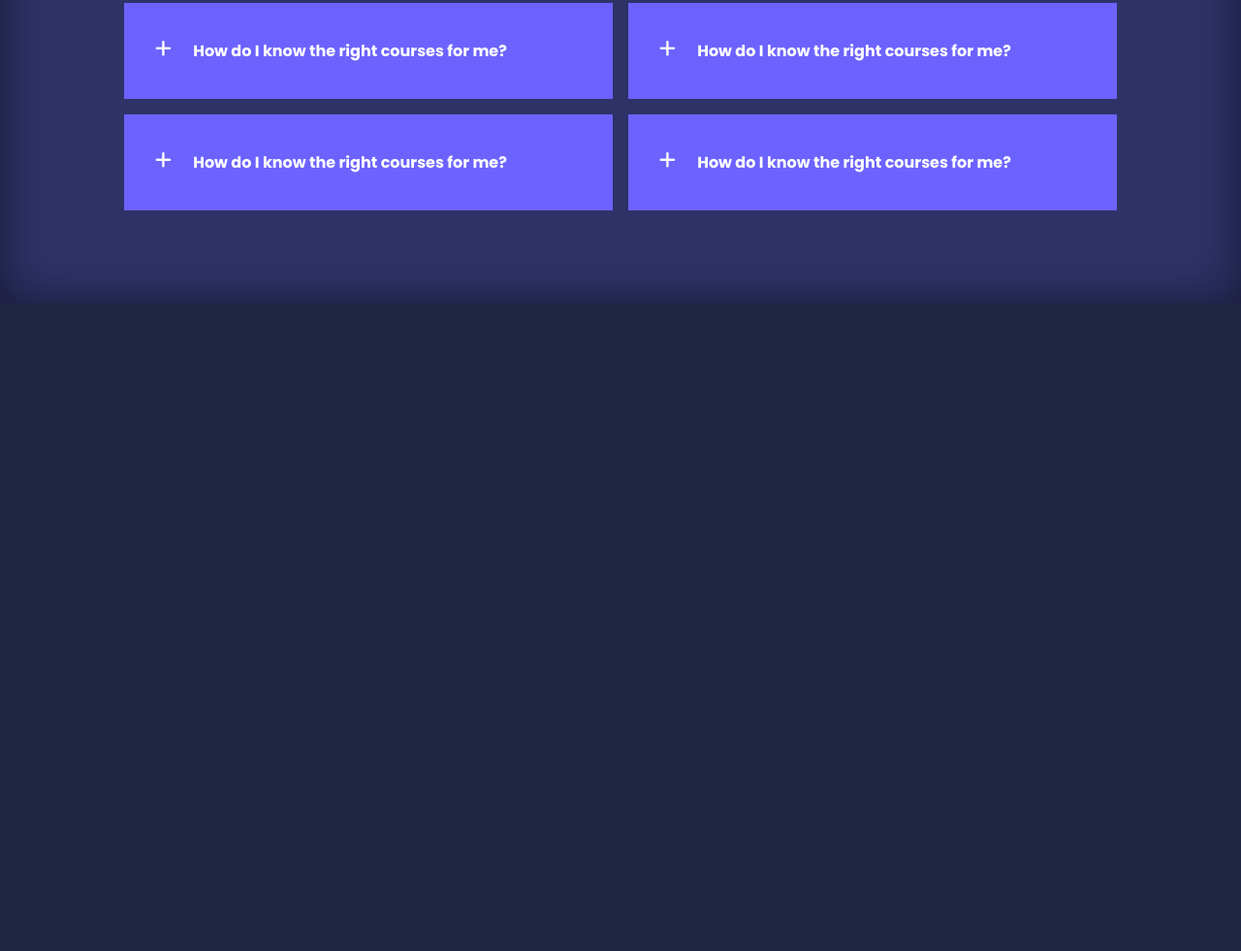
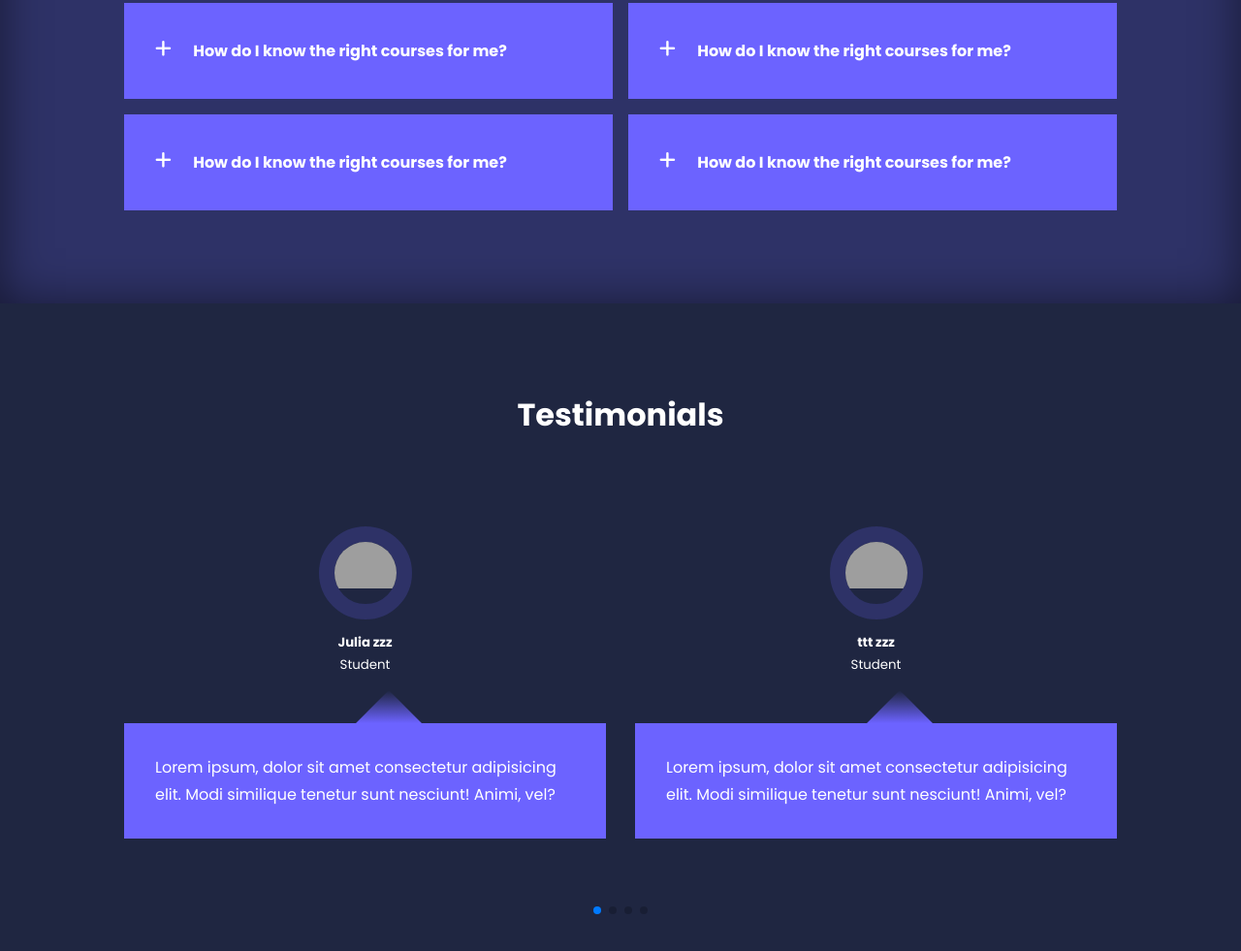
Before and after one commit to Iaconan/website_0.1, a plain HTML site: page index.html in a window 1280 px wide. Shown: the part 2714-3695 px from the top of the page at 97% size. Before the commit the page ends 3027 px from the top, so only its background shows below. Drawn offline with nearby package versions, Linux system fonts and the light colour scheme; grey boxes are pictures that could not be loaded.

Commit message:
Testimonials section completed

```diff
--- a/css/style.css
+++ b/css/style.css
@@ -332,3 +332,52 @@ header {
 .faq.open p {
     display: block;
 }
+
+
+
+/* Testimonials */
+
+.testimonials__container {
+    overflow-x: hidden;
+    position: relative;
+    margin-bottom: 5rem;
+}
+
+.testimonial {
+    padding-top: 2rem;
+}
+
+
+.avatar {
+    width: 6rem;
+    height: 6rem;
+    border-radius: 50%;
+    overflow: hidden;
+    margin: 0 auto 1rem;
+    border: 1rem solid var(--color-bg1);
+}
+
+.testimonial__info {
+    text-align: center;
+}
+
+
+.testimonial__body {
+    background: var(--color-primary);
+    padding: 2rem;
+    margin-top: 3rem;
+    position: relative;
+}
+
+
+.testimonial__body::before {
+    content: "";
+    display: block;
+    background: linear-gradient(135deg,transparent,var(--color-primary),var(--color-primary));
+    width: 3rem;
+    height: 3rem;
+    position: absolute;
+    left: 50%;
+    top: -1.5rem;
+    transform: rotate(45deg);
+}
--- a/index.html
+++ b/index.html
@@ -5,6 +5,12 @@
     <meta http-equiv="X-UA-Compatible" content="IE=edge">
     <meta name="viewport" content="width=device-width, initial-scale=1.0">
     <title>Website_0.1</title>
+
+    <!-- swiper js -->
+
+    <link rel="stylesheet" href="https://unpkg.com/swiper@8/swiper-bundle.min.css"
+/>
+
 
     <!-- link css -->
     <link rel="stylesheet" href="./css/style.css">
@@ -240,9 +246,105 @@
     </section>
 
 
+    <!-- Testimonials -->
+
+    <section class="container testimonials__container mySwiper">
+        <h2>Testimonials</h2>
+        <div class="swiper-wrapper">
+            <article class="testimonial swiper-slide">
+                <div class="avatar">
+                    <img src="./images/andras-vas-Bd7gNnWJBkU-unsplash.jpg" alt="laptop">
+                </div>
+                <div class="testimonial__info">
+                    <h5>Julia zzz</h5>
+                    <small>Student</small>
+                </div>
+                <div class="testimonial__body">
+                    <p>Lorem ipsum, dolor sit amet consectetur adipisicing elit. Modi similique tenetur sunt nesciunt! Animi, vel?</p>
+                </div>
+            </article>
+
+            <article class="testimonial swiper-slide">
+                <div class="avatar">
+                    <img src="./images/andras-vas-Bd7gNnWJBkU-unsplash.jpg" alt="laptop">
+                </div>
+                <div class="testimonial__info">
+                    <h5>ttt zzz</h5>
+                    <small>Student</small>
+                </div>
+                <div class="testimonial__body">
+                    <p>Lorem ipsum, dolor sit amet consectetur adipisicing elit. Modi similique tenetur sunt nesciunt! Animi, vel?</p>
+                </div>
+            </article>
+
+            <article class="testimonial swiper-slide">
+                <div class="avatar">
+                    <img src="./images/andras-vas-Bd7gNnWJBkU-unsplash.jpg" alt="laptop">
+                </div>
+                <div class="testimonial__info">
+                    <h5>yyy zzz</h5>
+                    <small>Student</small>
+                </div>
+                <div class="testimonial__body">
+                    <p>Lorem ipsum, dolor sit amet consectetur adipisicing elit. Modi similique tenetur sunt nesciunt! Animi, vel?</p>
+                </div>
+            </article>
+
+            <article class="testimonial swiper-slide">
+                <div class="avatar">
+                    <img src="./images/andras-vas-Bd7gNnWJBkU-unsplash.jpg" alt="laptop">
+                </div>
+                <div class="testimonial__info">
+                    <h5>uuu zzz</h5>
+                    <small>Student</small>
+                </div>
+                <div class="testimonial__body">
+                    <p>Lorem ipsum, dolor sit amet consectetur adipisicing elit. Modi similique tenetur sunt nesciunt! Animi, vel?</p>
+                </div>
+            </article>
+
+            <article class="testimonial swiper-slide">
+                <div class="avatar">
+                    <img src="./images/andras-vas-Bd7gNnWJBkU-unsplash.jpg" alt="laptop">
+                </div>
+                <div class="testimonial__info">
+                    <h5>iii zzz</h5>
+                    <small>Student</small>
+                </div>
+                <div class="testimonial__body">
+                    <p>Lorem ipsum, dolor sit amet consectetur adipisicing elit. Modi similique tenetur sunt nesciunt! Animi, vel?</p>
+                </div>
+            </article>
+
+        </div>
+        <div class="swiper-pagination"></div>
+
+    </section>
 
 
 
+
+    <script src="https://unpkg.com/swiper@8/swiper-bundle.min.js"></script>
+
     <script src="./main.js"></script>
+
+
+    <script>
+        var swiper = new Swiper(".mySwiper", {
+          slidesPerView: 1,
+          spaceBetween: 30,
+          breakpoints: {
+              600: {
+          slidesPerView: 2
+
+              }
+          },
+          pagination: {
+            el: ".swiper-pagination",
+            clickable: true,
+          },
+        });
+      </script>
+
 </body>
 </html>
```
